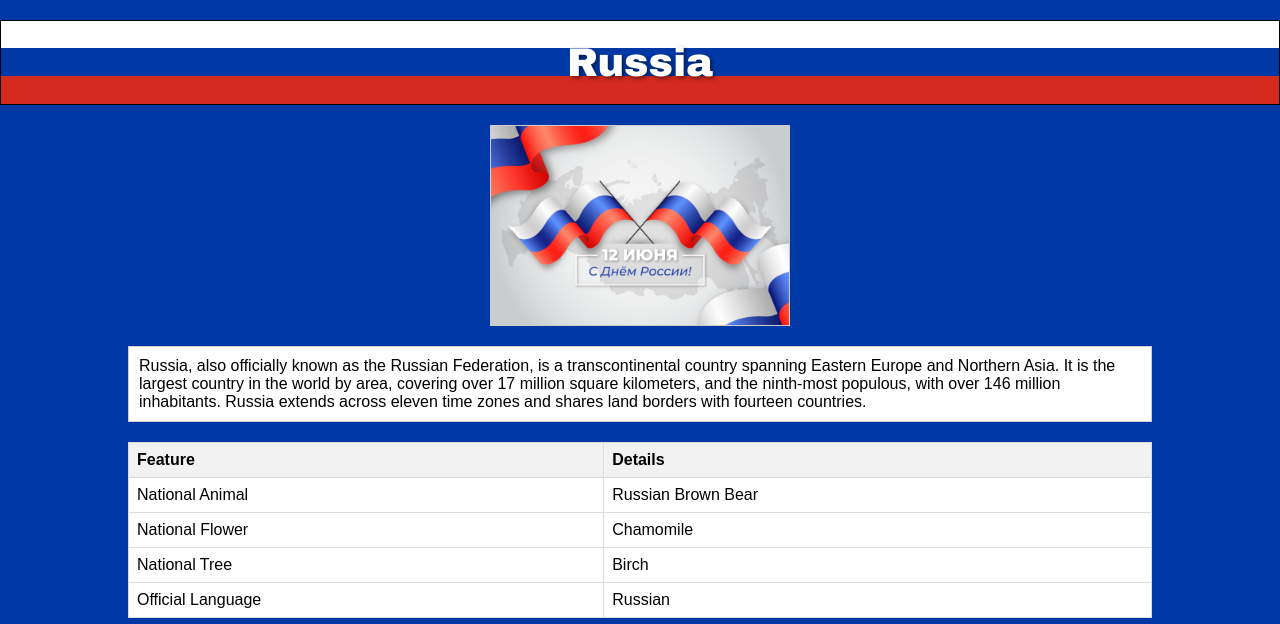
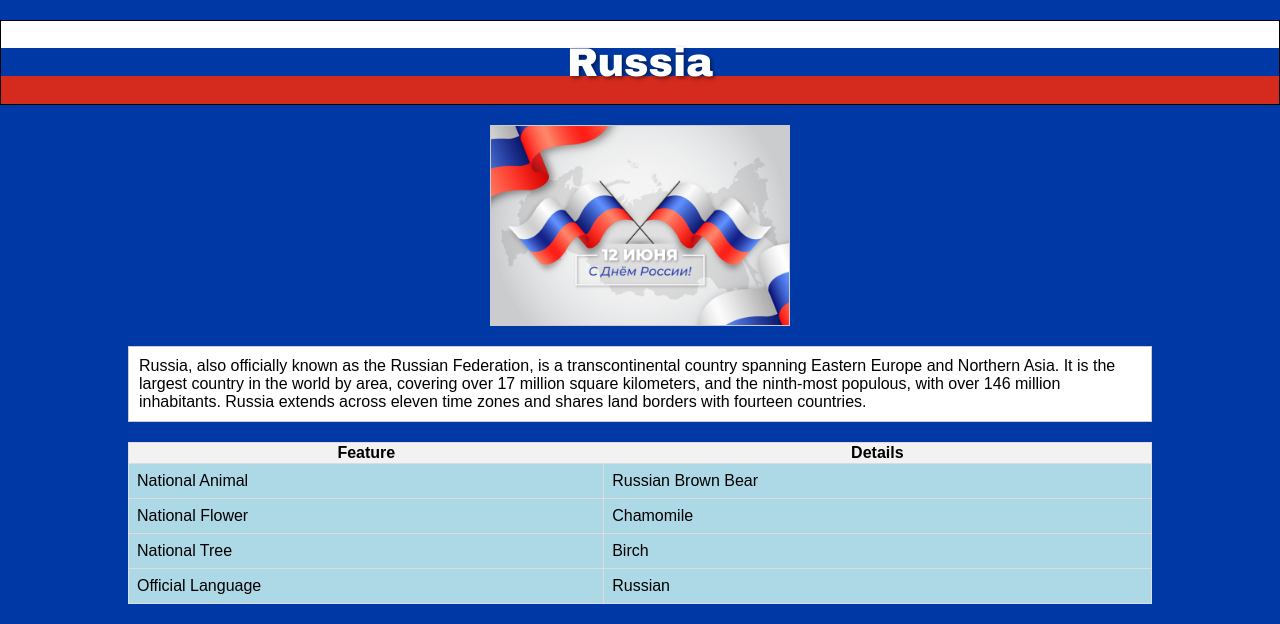
Before and after one commit to scprojectslk/russia-website, a plain HTML site: page index.html in a window 1280 px wide. Shown: the top 624 px of the page. Drawn offline with Linux system fonts and the light colour scheme.

Commit message:
Update index.html

```diff
--- a/index.html
+++ b/index.html
@@ -54,20 +54,23 @@
             width: 80%;
             margin: 20px auto;
             border-collapse: collapse;
-            background-color: white; /* Ensure table has a white background */
+            background-color: white; /* Keep the table background white for contrast */
             border: 1px solid #ddd; /* Add a border to the table itself */
             color: black;
             box-sizing: border-box;
         }
 
-        .features-table th, .features-table td {
+        .features-table th {
+            background-color: #f2f2f2; /* Keep the header row a light gray */
+            color: black; /* Ensure header text is black */
+        }
+
+        .features-table td {
             border: 1px solid #ddd;
             padding: 8px;
             text-align: left;
-        }
-
-        .features-table th {
-            background-color: #f2f2f2;
+            background-color: #ADD8E6; /* Light Blue for the data cells */
+            color: black; /* Ensure data text is readable */
         }
 
         /* Styling for the cultural review section */
```
